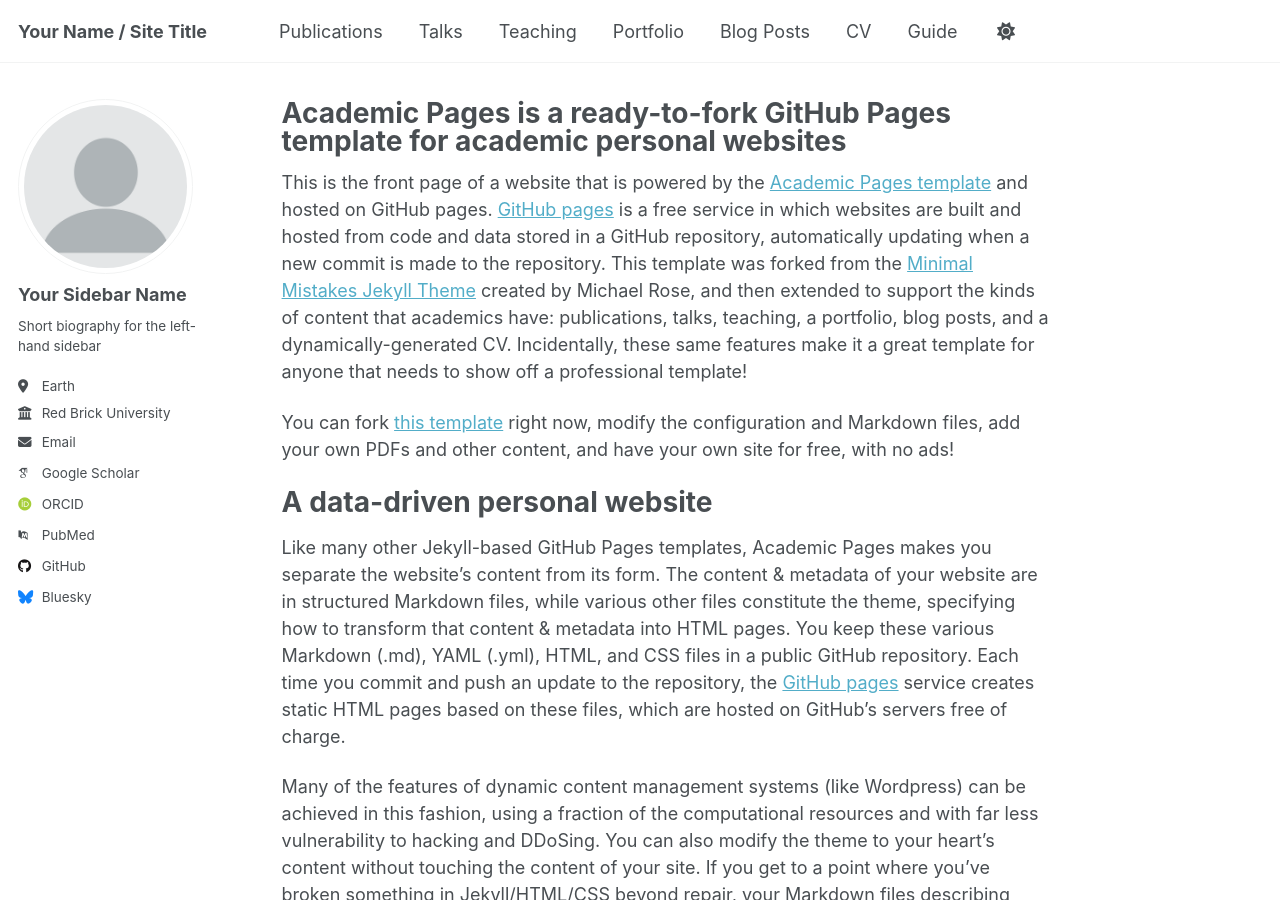
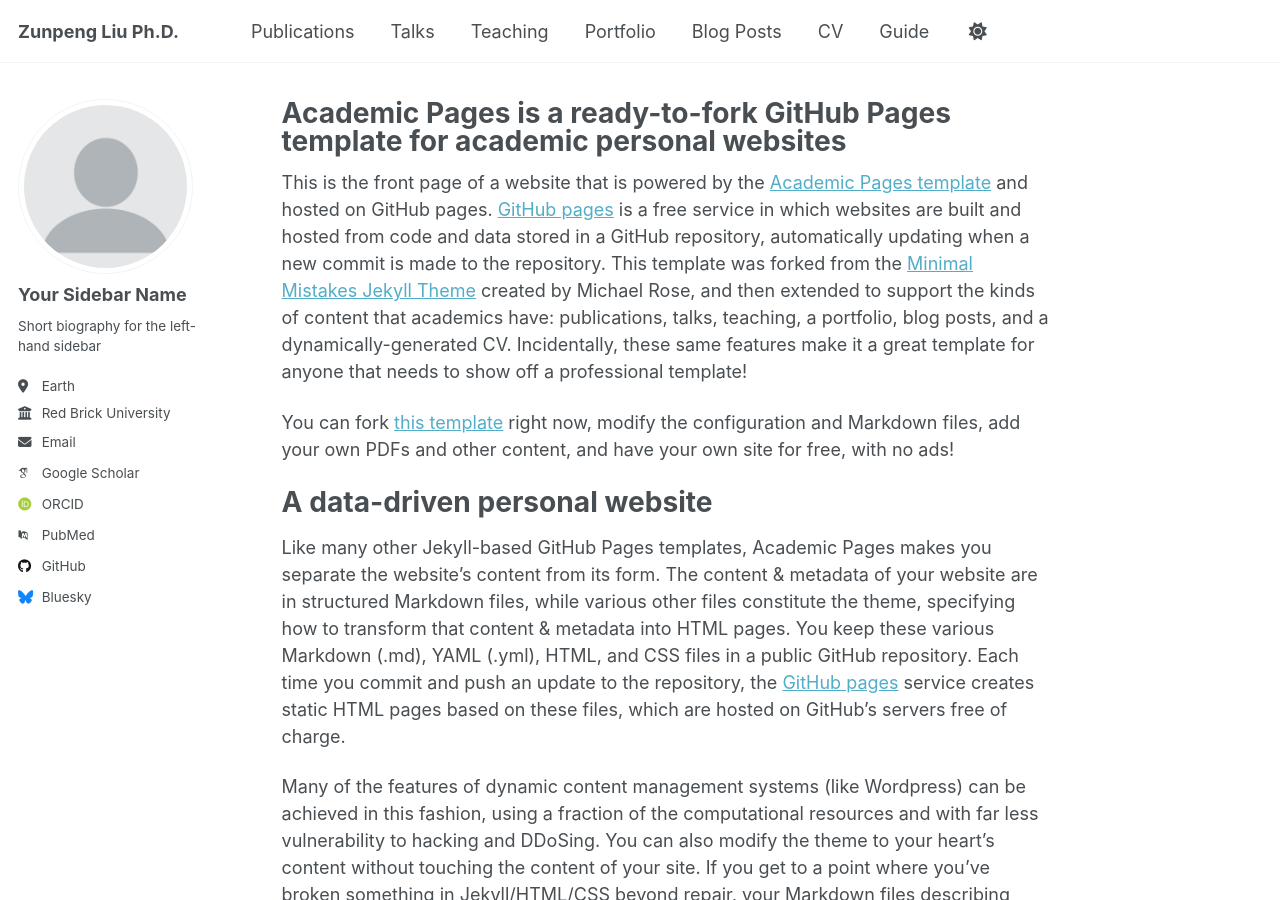
Before and after one commit to ZunpengLiu/zunpengliu.github.io, a Jekyll site: the page built from _pages/about.md, in a window 1280 px wide and 900 px high. Built offline with Jekyll 4.4.1, drawn with Linux system fonts in a browser that asks for light colours; some web fonts are replaced; a script that is not in the unit is left out.

Commit message:
Update _config.yml

```diff
--- a/_config.yml
+++ b/_config.yml
@@ -9,7 +9,7 @@
 # Basic Site Settings
 locale                   : "en-US"
 site_theme               : "default"
-title                    : "Your Name / Site Title"
+title                    : "Zunpeng Liu Ph.D."
 title_separator          : "-"
 name                     : &name "Your Name"
 description              : &description "personal description"
```
